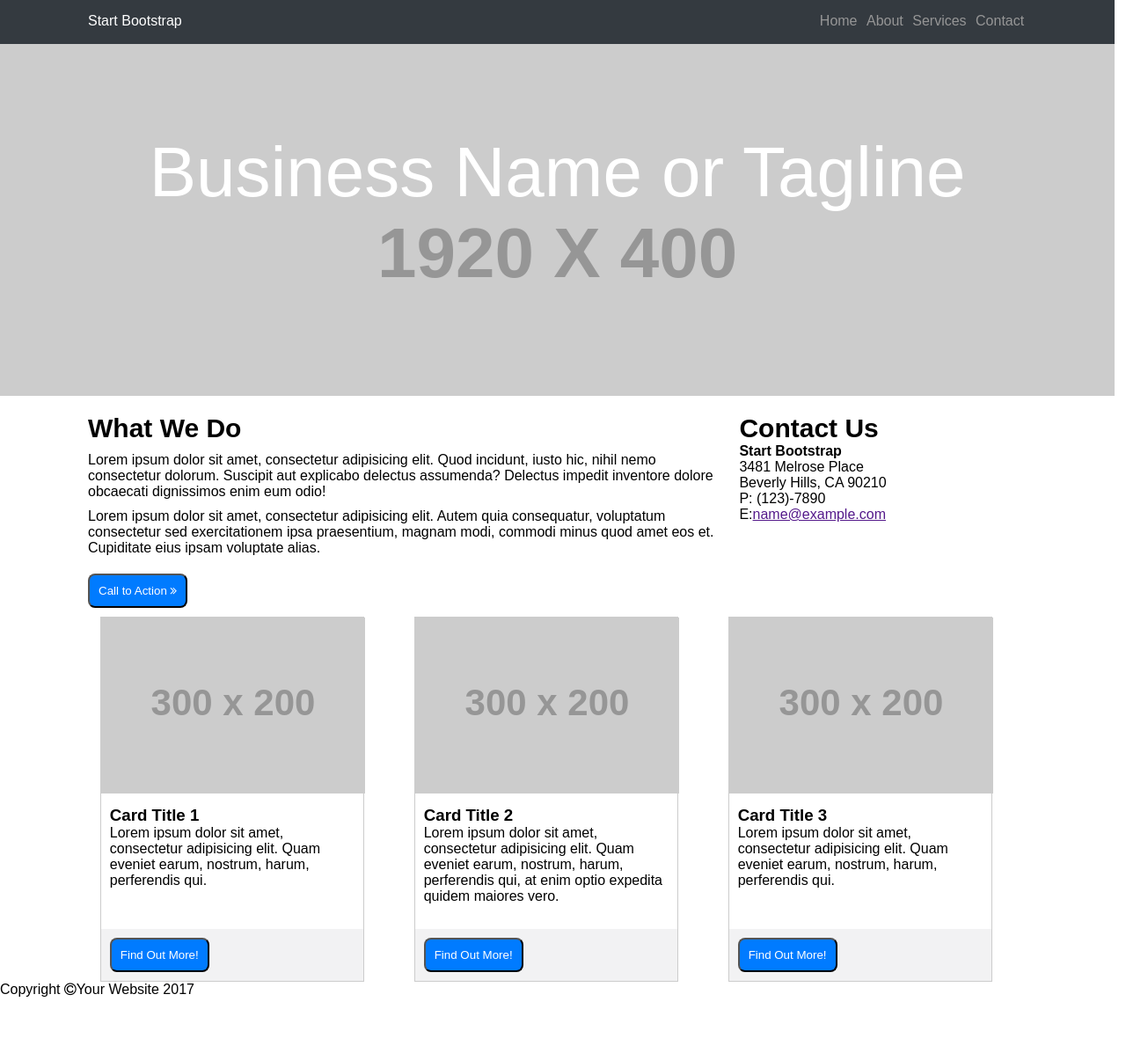
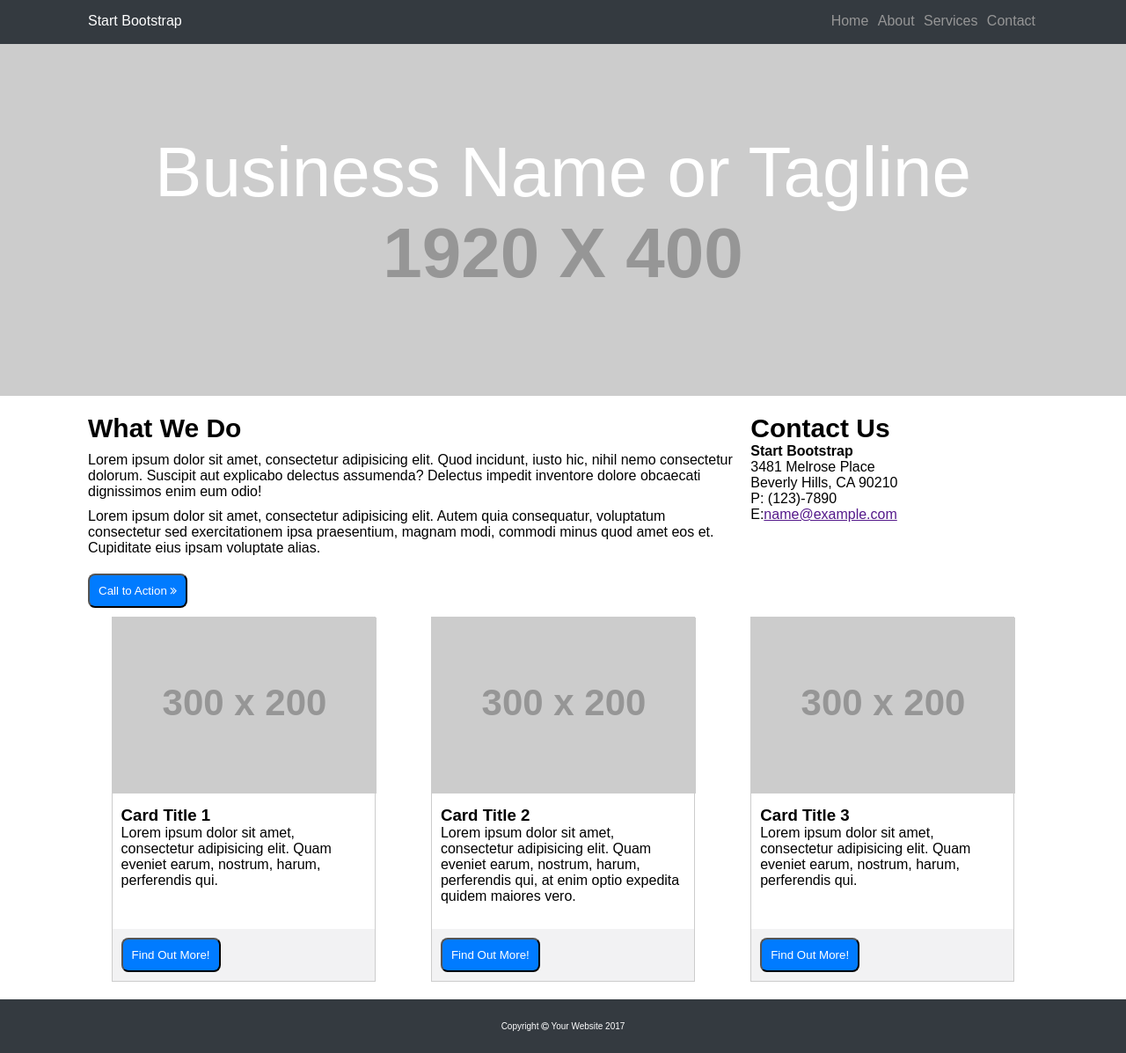
Before and after one commit to G4br13l4/mi-pagina, a plain HTML site: page index.html in a window 1280 px wide. Shown: the whole page at 88% size. Before the commit the page ends 1134 px from the top, so only its background shows below. Drawn offline with Linux system fonts and the light colour scheme; placeholder pictures from the web are drawn by us.

Commit message:
vista desktop lista

```diff
--- a/css/main.css
+++ b/css/main.css
@@ -16,9 +16,9 @@
 	clear: both;
 }
 
-.col-12 {width: calc(100% - 1%);}
-.col-4 {width: calc(33.33% - 1%);}
-.col-8 {width: calc(66.66% - 1%);}
+.col-12 {width: 100%;}
+.col-4 {width: 33.33%;}
+.col-8 {width: 66.66%;}
 
 /*Barra de navegacion*/
 nav {
@@ -134,3 +134,25 @@ nav #menu span:hover {
 #box-three{
 	float:left;
 }
+
+
+/*footter*/
+
+footer {
+	background: #343A40;
+	color: white;
+	text-align: center;
+	font-size: 10px;
+	padding: 25px;
+	margin-top: 20px;
+}
+
+/*Diseño Responsive*/
+
+@media (max-width: 768px) {
+	.col-12-mobile {
+
+
+
+	}
+}
--- a/index.html
+++ b/index.html
@@ -8,7 +8,7 @@
 		<link rel="stylesheet" href="https://cdnjs.cloudflare.com/ajax/libs/font-awesome/4.7.0/css/font-awesome.css">
 	</head>
 	<body>
-		<header class="col-12 row">
+		<header class="col-12 row col-12-mobile">
 			<nav>
 				<span id="page-title">Start Bootstrap</span>
 				<span id="menu">
@@ -27,7 +27,7 @@
 			</div>
 		</header>
 		<section class="row">
-			<div class="what-we-do col-8">
+			<div class="what-we-do col-8 col-12-mobile">
 				<h2>What We Do</h2>
 				<p>Lorem ipsum dolor sit amet, consectetur adipisicing elit. Quod incidunt, iusto hic, nihil nemo consectetur dolorum. Suscipit aut explicabo delectus assumenda? Delectus impedit inventore dolore obcaecati dignissimos enim eum odio!</p>
 				<p>Lorem ipsum dolor sit amet, consectetur adipisicing elit. Autem quia consequatur, voluptatum consectetur sed exercitationem ipsa praesentium, magnam modi, commodi minus quod amet eos et. Cupiditate eius ipsam voluptate alias.
@@ -101,8 +101,8 @@
 			</div>
 
 		</section>
-		<footer class="row">
-			Copyright <i class="fa fa-copyright" aria-hidden="true"></i>Your Website 2017
+		<footer class="row col-12">
+			Copyright <i class="fa fa-copyright" aria-hidden="true"></i> Your Website 2017
 		</footer>
 
 	</body>
```
